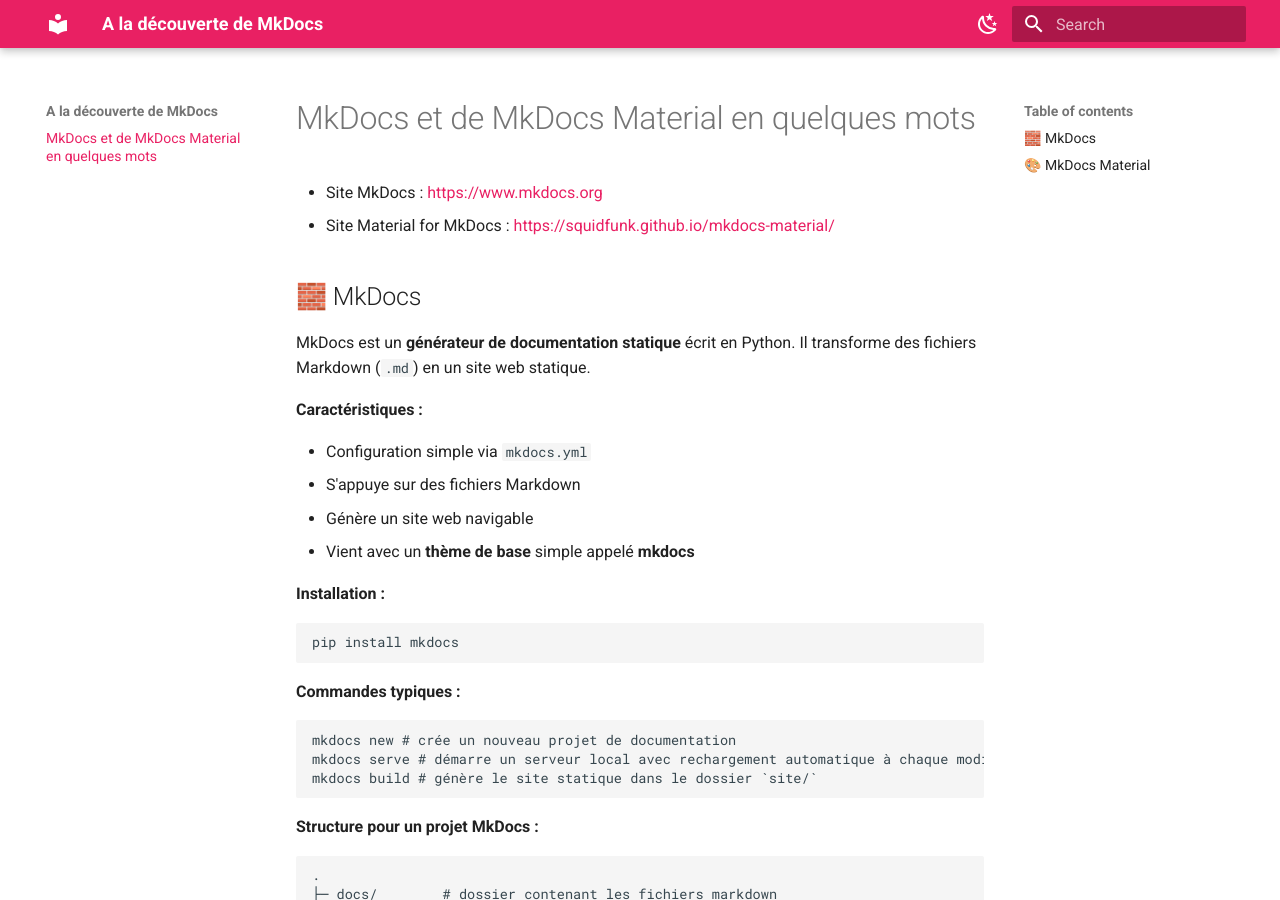
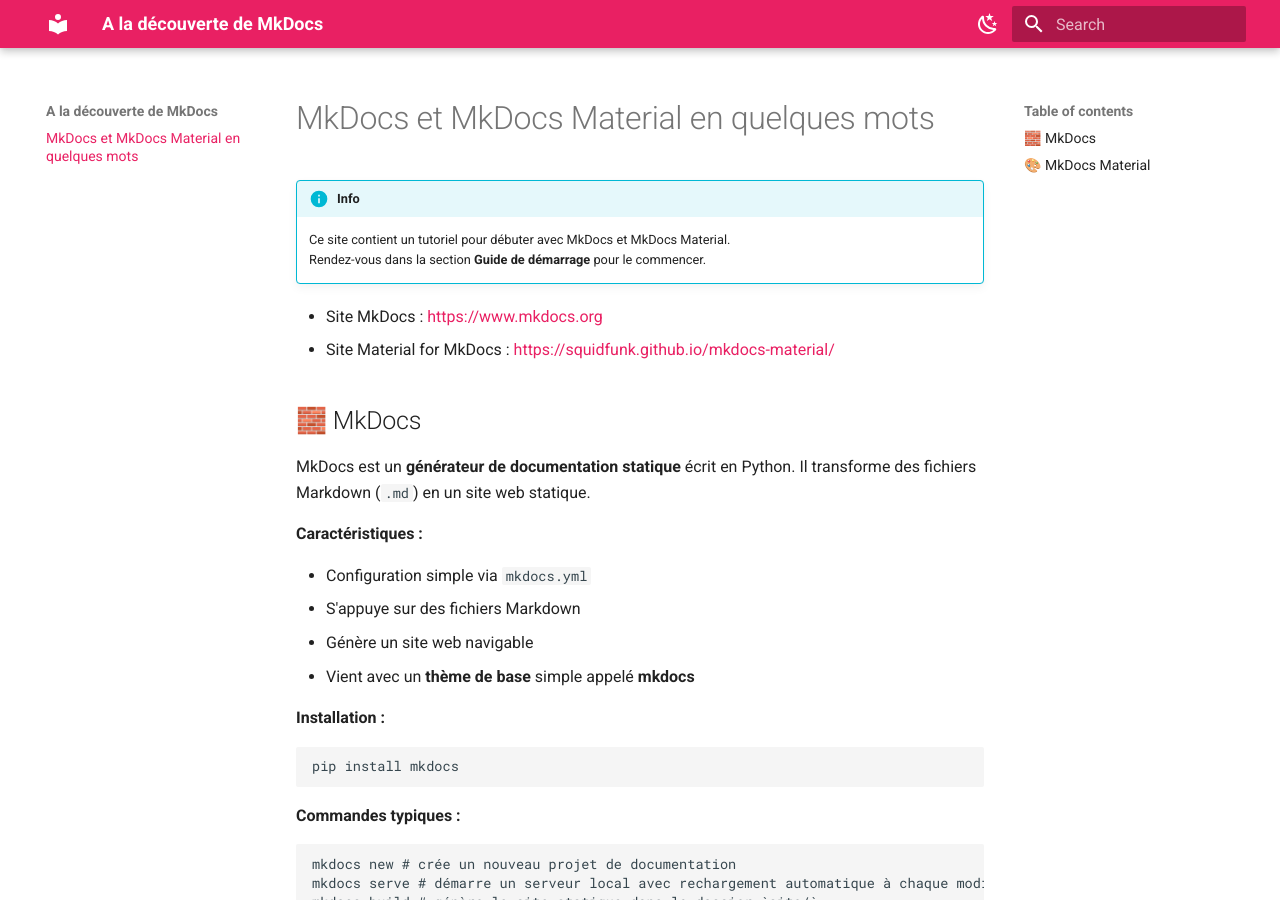
Before and after one commit to iblasquez/mkdocs-gh-pages, an MkDocs documentation site: the page built from docs/index.md, in a window 1280 px wide and 900 px high. Built offline with MkDocs 1.6.1 and Material for MkDocs 9.7.7, drawn with Linux system fonts in a browser that asks for light colours.

Commit message:
ajout admonition Info

```diff
--- a/docs/index.md
+++ b/docs/index.md
@@ -1,4 +1,8 @@
-# MkDocs et de MkDocs Material en quelques mots
+# MkDocs et MkDocs Material en quelques mots
+
+!!! info
+    Ce site contient un tutoriel pour débuter avec MkDocs et MkDocs Material.
+    Rendez-vous dans la section **Guide de démarrage** pour le commencer.
 
 - Site MkDocs : <https://www.mkdocs.org>
 - Site Material for MkDocs : <https://squidfunk.github.io/mkdocs-material/>
--- a/mkdocs.yml
+++ b/mkdocs.yml
@@ -18,3 +18,6 @@
       toggle:
         icon: material/weather-sunny
         name: Basculer en mode clair
+
+markdown_extensions:
+  - admonition
```
